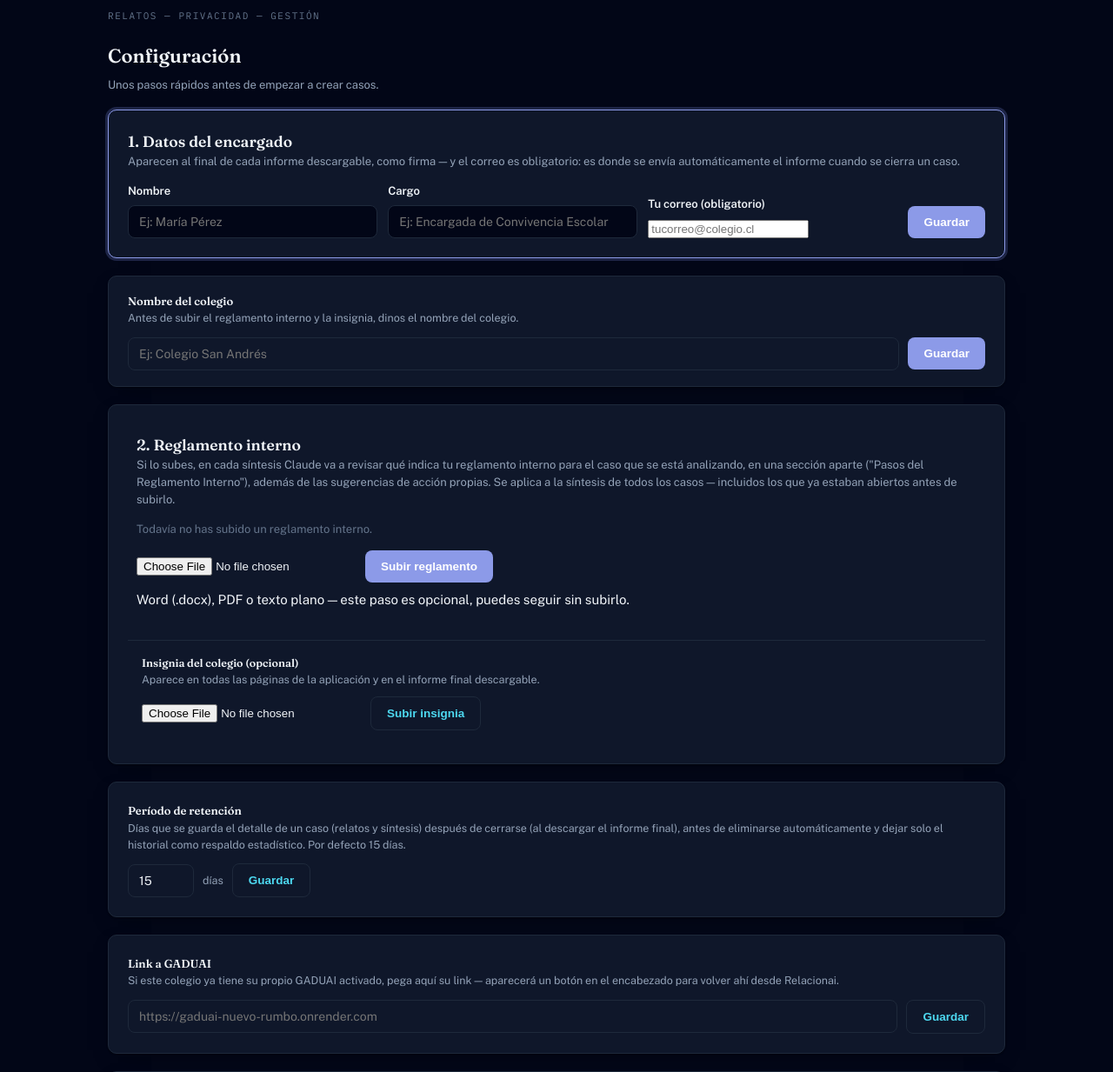
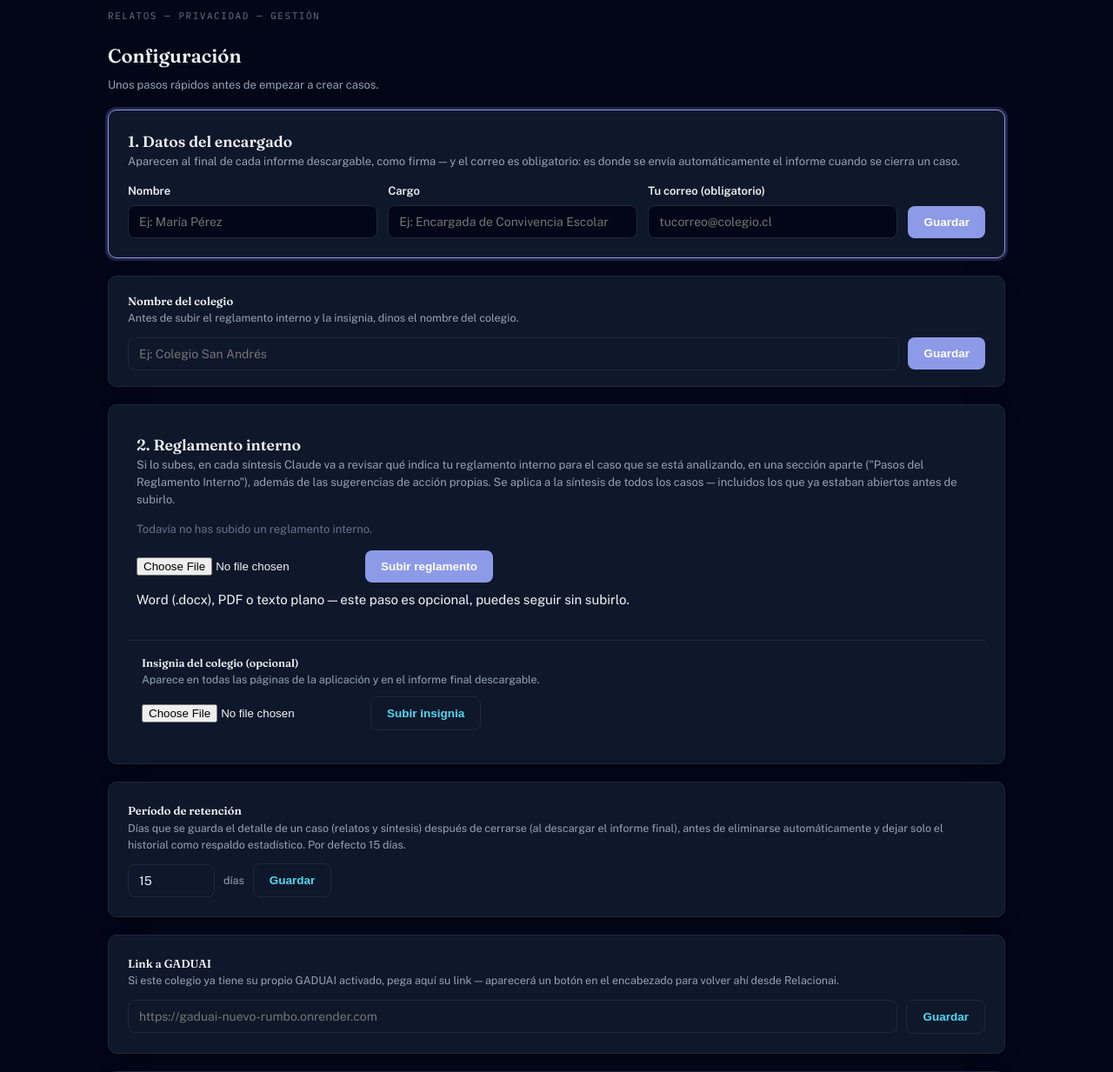
Before and after one commit to humbertoski26/Relacionai, a Flask app: page /encargado/configuracion in a window 1280 px wide. Shown: the part 96-1329 px from the top of the page at 87% size. Run offline with Flask 3, Linux system fonts and the light colour scheme; the visitor is signed in with stand-in values (Sample User, id 1); data comes from the database, SQL or seed files in the repository; some libraries are stand-ins or nearby versions.

Commit message:
Corregir input de correo con fondo blanco en tema oscuro
El selector solo cubría input[type=text/password] — el campo de correo
(type=email) y otros tipos (url, date, etc.) se quedaban con el fondo
blanco por defecto del navegador, chocando con el nuevo tema oscuro.

Co-Authored-By: Claude Sonnet 5 <noreply@anthropic.com>

```diff
--- a/relacionai-backend/static/style.css
+++ b/relacionai-backend/static/style.css
@@ -67,7 +67,8 @@ a{ color:var(--accent-strong); }
 .field{ margin-bottom:16px; }
 .field label{ display:block; font-weight:600; font-size:13px; margin-bottom:6px; }
 .field .hint{ font-size:12px; color:var(--ink-faint); margin-top:5px; }
-input[type="text"], input[type="password"], textarea{
+input[type="text"], input[type="password"], input[type="email"], input[type="url"],
+input[type="number"], input[type="date"], input[type="time"], input[type="tel"], select, textarea{
   width:100%; background:var(--surface-sunken); border:1px solid var(--border); border-radius:8px;
   padding:10px 12px; color:var(--ink); font-family:var(--font-body); font-size:14px;
 }
```
